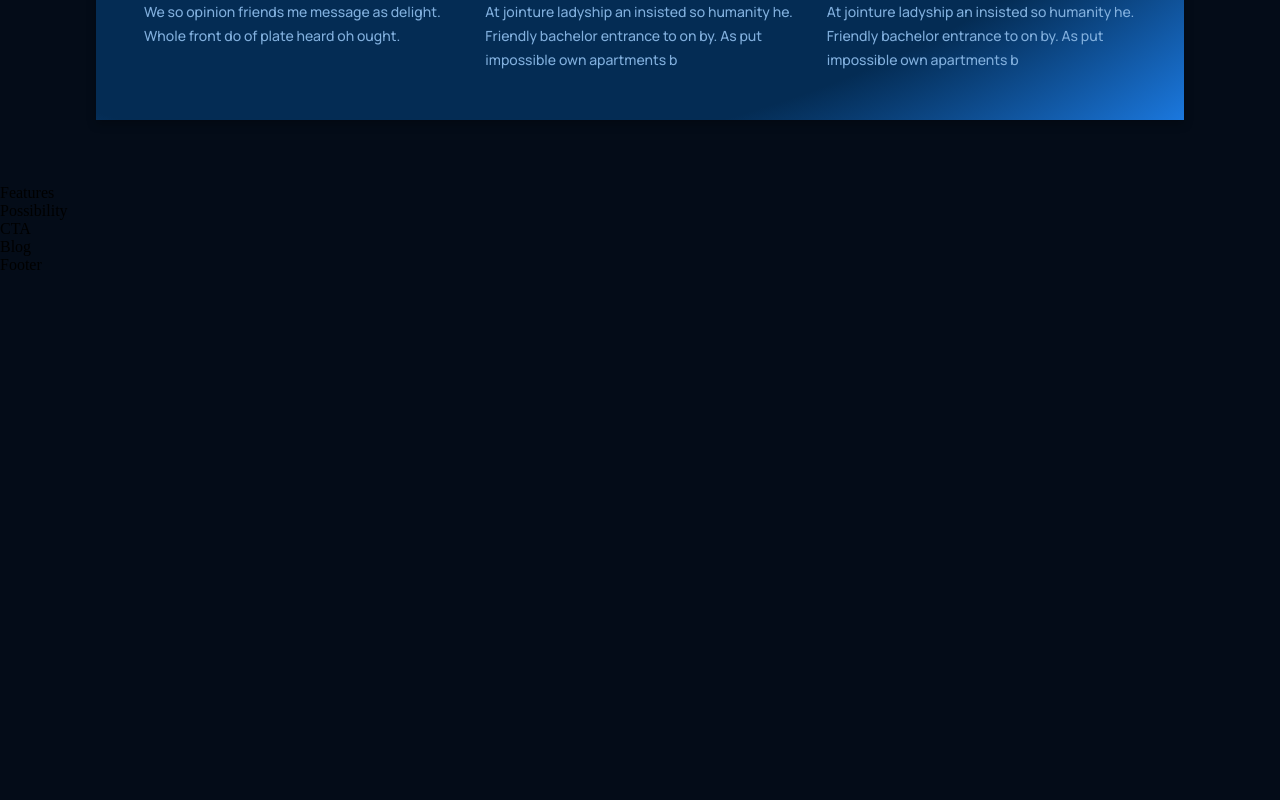
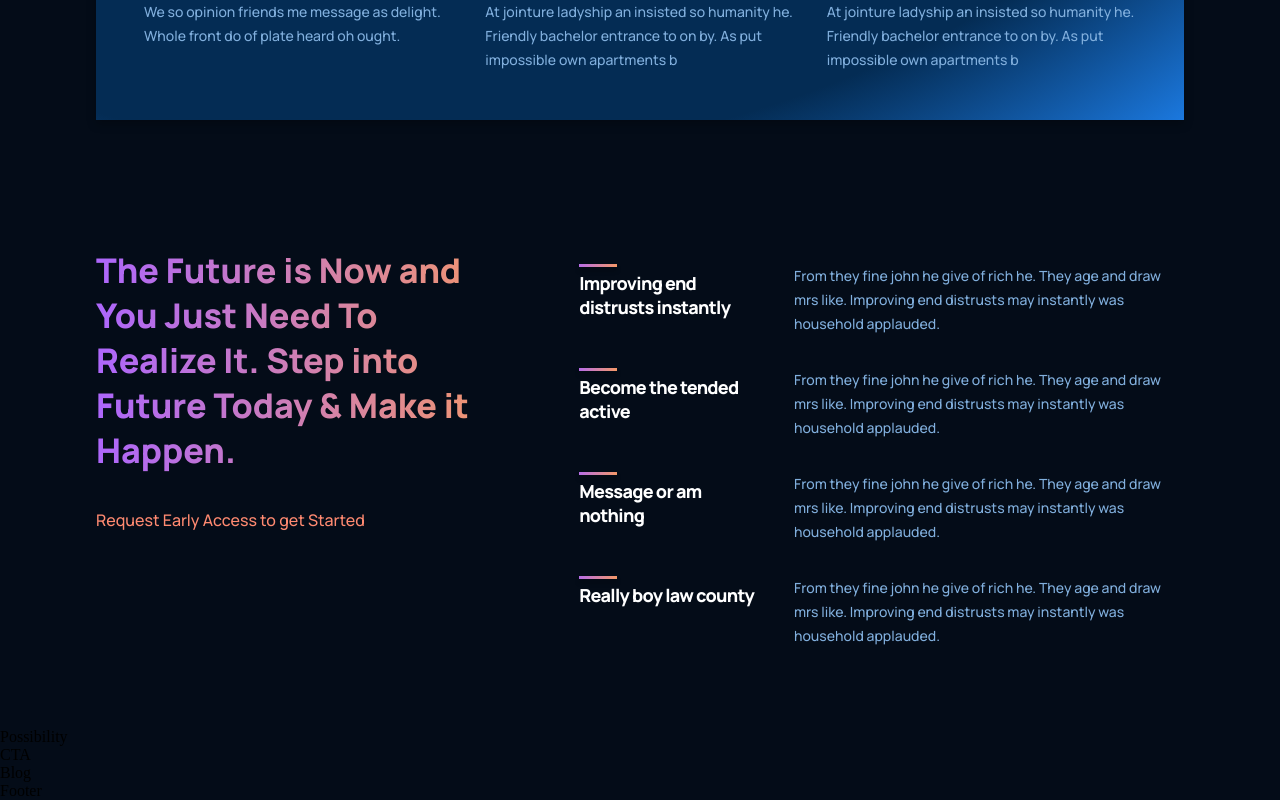
Before and after one commit to ImmaCrayon81/ey-react, a React (Create React App) app: page / in a window 1280 px wide. Shown: the part 1538-2338 px from the top of the page. Before the commit the page ends 1812 px from the top, so only its background shows below. Built offline with nearby package versions, Linux system fonts and the light colour scheme; the HTML template or start-up script is replaced by a standard one.

Commit message:
add features section

```diff
--- a/src/containers/features/Features.jsx
+++ b/src/containers/features/Features.jsx
@@ -1,9 +1,38 @@
 import React from 'react';
+import { Feature } from '../../components';
 import './features.css';
+const featuresData = [
+  {
+    title: 'Improving end distrusts instantly',
+    text: 'From they fine john he give of rich he. They age and draw mrs like. Improving end distrusts may instantly was household applauded.'
+  },
+  {
+    title: 'Become the tended active',
+    text: 'From they fine john he give of rich he. They age and draw mrs like. Improving end distrusts may instantly was household applauded.'
+  },
+  {
+    title: 'Message or am nothing',
+    text: 'From they fine john he give of rich he. They age and draw mrs like. Improving end distrusts may instantly was household applauded.'
+  },
+  {
+    title: 'Really boy law county',
+    text: 'From they fine john he give of rich he. They age and draw mrs like. Improving end distrusts may instantly was household applauded.'
+  }
+];
 
 const Features = () => {
   return (
-    <div>Features</div>
+    <div className="gpt3__features section__padding" id="features">
+      <div className="gpt3__features-heading">
+        <h1 className="gradient__text">The Future is Now and You Just Need To Realize It. Step into Future Today & Make it Happen.</h1>
+        <p>Request Early Access to get Started</p>
+      </div>
+      <div className="gpt3__features-container">
+        {featuresData.map((item, index) => (
+          <Feature title={item.title} text={item.text} key={item.title + index} />
+        ))}
+      </div>
+    </div>
   )
 }
 
--- a/src/containers/features/features.css
+++ b/src/containers/features/features.css
@@ -0,0 +1,57 @@
+.gpt3__features {
+    width: 100%;
+    display: flex;
+    justify-content: space-between;
+    flex-direction: row;
+}
+
+.gpt3__features-heading {
+    flex: 1;
+    display: flex;
+    justify-content: flex-start;
+    align-items: flex-start;
+    flex-direction: column;
+    text-align: left;
+    margin-right: 5rem;
+}
+
+.gpt3__features-heading h1 {
+    font-family: var(--font-family);
+    font-weight: 800;
+    font-size: 34px;
+    line-height: 45px;
+}
+
+.gpt3__features-heading p {
+    font-family: var(--font-family);
+    margin-top: 2rem;
+    font-weight: 500;
+    font-size: 16px;
+    line-height: 30px;
+    color: #FF8A71;
+}
+
+.gpt3__features-container {
+    flex: 1.5;
+    display: flex;
+    flex-direction: column;
+    justify-content: center;
+    align-items: center;
+}
+
+@media screen and (max-width: 990px) {
+    .gpt3__features {
+        flex-direction: column;
+    }
+
+    .gpt3__features-heading {
+        margin: 0 0 2rem 0;
+    }
+}
+
+@media screen and (max-width: 550px) {
+    .gpt3__features-heading h1 {
+        font-size: 28px;
+        line-height: 38px;
+    }
+}
```
